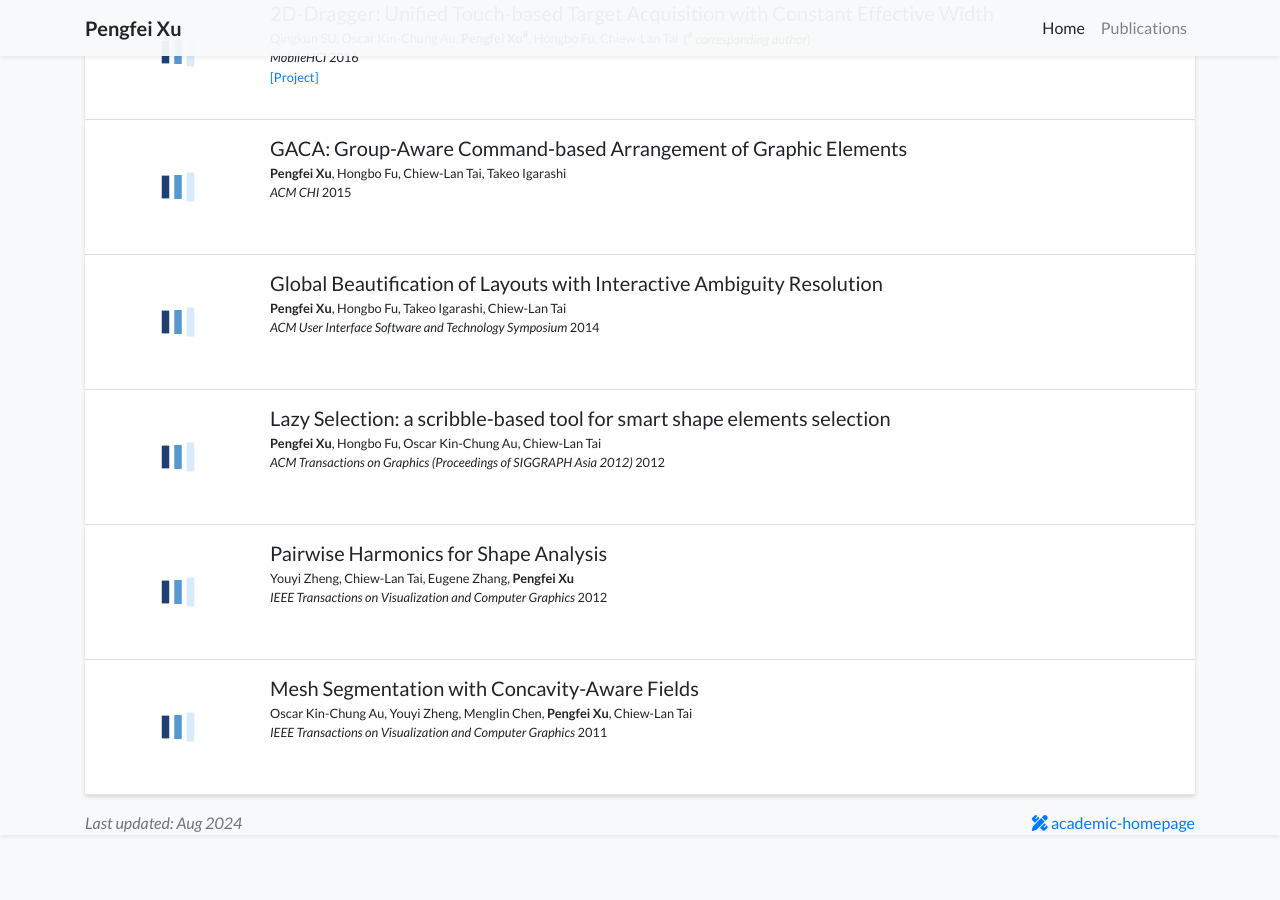
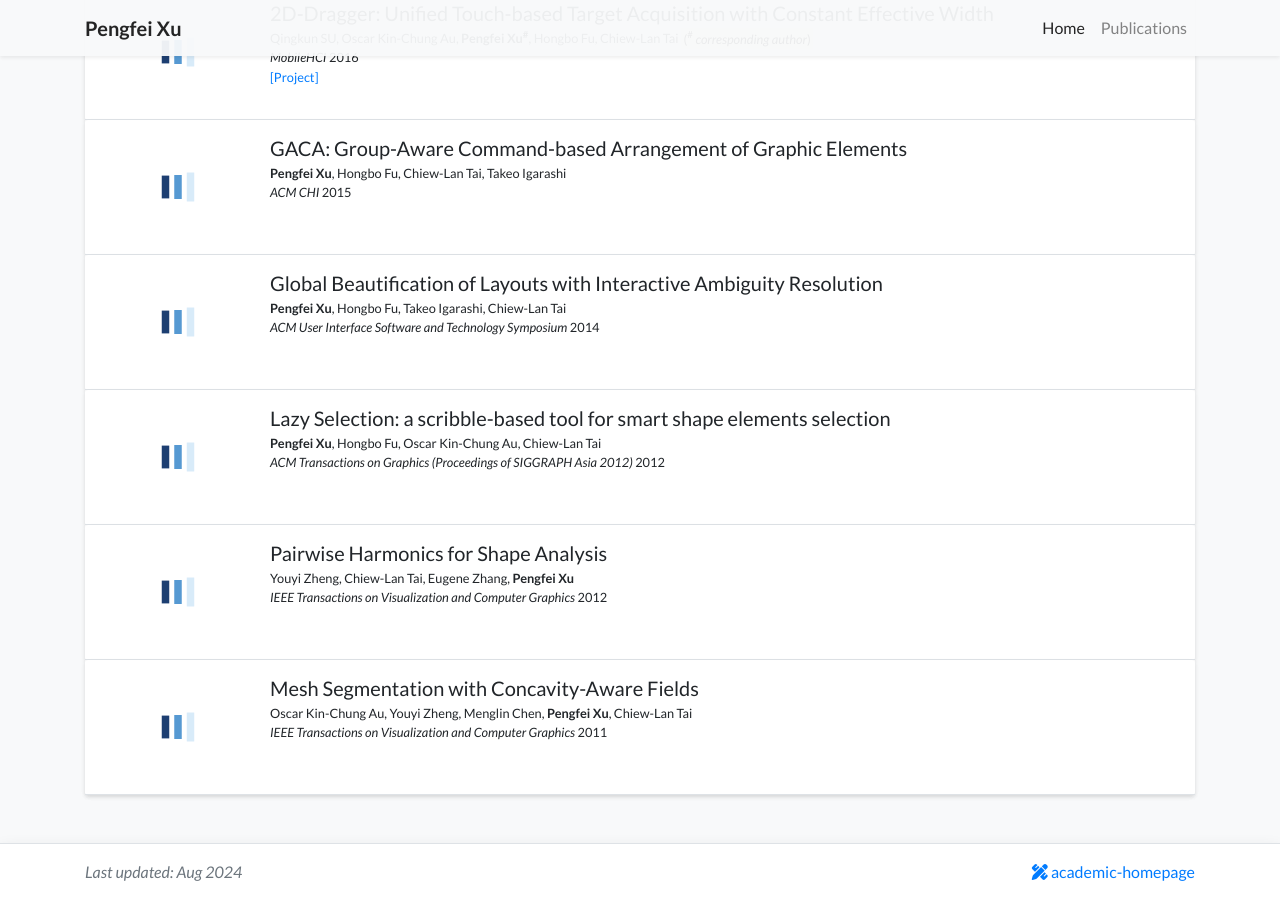
Before and after one commit to pengfei-xv/pengfei-xv.github.io, a Jekyll site: the page built from index.html, in a window 1280 px wide and 900 px high, scrolled down 2688 px. Built offline with Jekyll 4.4.1, drawn with Linux system fonts in a browser that asks for light colours; a style sheet for code colours, icons or effects is not loaded.

Commit message:
Update footer.html

```diff
--- a/_includes/footer.html
+++ b/_includes/footer.html
@@ -15,7 +15,7 @@
     </div>
 </footer> -->
 
-<footer class="footer footer-expand-sm footer-light bg-light mb-5 shadow-sm">
+<!-- <footer class="footer footer-expand-sm footer-light bg-light mb-5 shadow-sm">
     <div class="container">
         <div class="row my-3">
             <div class="col-6">
@@ -30,7 +30,7 @@
             </div>
         </div>
     </div>
-</footer>
+</footer> -->
 
 <!-- <footer class="footer footer-expand-sm footer-light bg-light mb-5 shadow-sm">
     <div class="container">
@@ -47,3 +47,27 @@
         </div>
     </div>
 </footer> -->
+
+<footer class="footer border-top py-2 mt-5 bg-white shadow">
+    <div class="container">
+        <div class="row my-2">
+            <div class="col-md-4">
+                <div class="text-muted">
+                    <i>Last updated: {{ "now" | date: "%b %Y" }}</i>
+                </div>
+            </div>
+            <div class="col-md-8">
+                <div class="d-md-none">
+                    <div class="text-muted small">
+                        <a href="https://github.com/luost26/academic-homepage" target="_blank"><i class="fas fa-pencil-ruler"></i> academic-homepage</a> designed by <i><a href="https://github.com/luost26" target="_blank">luost26</a></i>. <br />
+                    </div>
+                </div>
+                <div class="d-none d-md-block">
+                    <div class="text-right text-muted">
+                        {{ site.data.display.footer_text }}
+                    </div>
+                </div>
+            </div>
+        </div>
+    </div>
+</footer>
```
